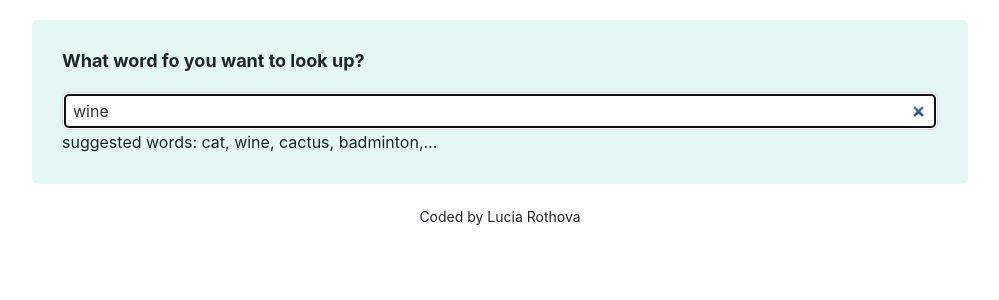
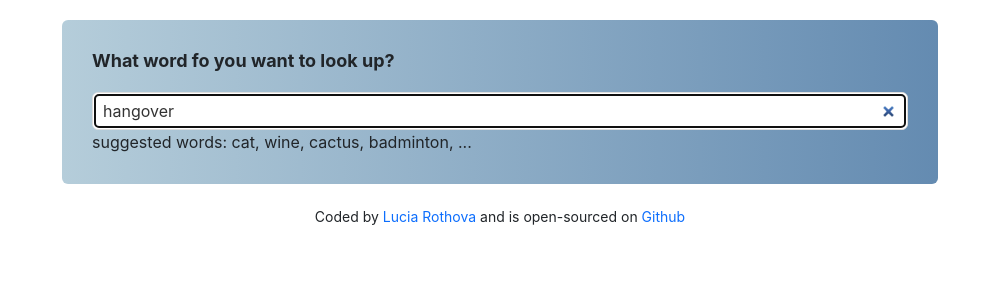
Before and after one commit to LucyRRR/dictionary-project, a React (Create React App) app: page / in a window 1280 px wide. Shown: the top 300 px of the page, without its empty margins (140-1139 px from the left). Built offline with nearby package versions, Linux system fonts and the light colour scheme; no server answers.

Commit message:
additional css changes

```diff
--- a/src/App.css
+++ b/src/App.css
@@ -3,6 +3,9 @@
     margin: 20px 0;
 }
 .App {
-    max-width: 960px;
+    max-width: 900px;
     margin: 0 auto;
 }
+.App a {
+    text-decoration: none;
+}
--- a/src/App.js
+++ b/src/App.js
@@ -9,11 +9,16 @@ export default function App() {
 
       </header>
       <main>
-        <Dictionary defaultKeyword="wine" />
+        <Dictionary defaultKeyword="hangover" />
       </main>
       <footer className="App-footer">
         <small>
-        Coded by Lucia Rothova
+        Coded by <a href="https://www.linkedin.com/in/lucia-rothova-20aa32114/">
+        Lucia Rothova
+        </a> and is open-sourced on
+        <a href="https://github.com/LucyRRR/dictionary-project">
+          {" "}Github
+        </a>
         </small>
       </footer>
       </div>
--- a/src/Dictionary.css
+++ b/src/Dictionary.css
@@ -5,7 +5,7 @@
 }
 
 .Dictionary section {
-    background: #e5f7f2;
+    background-image: linear-gradient(to right, #b5cdda, #648bb1);
     padding: 30px;
     border-radius: 6px;
     box-shadow: 0 10px 20px rgb (0 0 0 /10%);
@@ -21,6 +21,6 @@
 }
 
 .Dictionary hint {
-    font-size: 10px;
-    margin-top: 5px;
+    font-size: 8px;
+    margin-top: 10px;
 }
--- a/src/Dictionary.js
+++ b/src/Dictionary.js
@@ -26,7 +26,7 @@ export default function Dictionary(props){
         axios.get(apiUrl).then(handleDictionResponse);
 
         let pexelsApiKey="563492ad6f91700001000001fc1908b73ca447c99837fa7c91619383";
-        let pexelsApiUrl=`https://api.pexels.com/v1/search?query=${keyword}&per_page=9`;
+        let pexelsApiUrl=`https://api.pexels.com/v1/search?query=${keyword}&per_page=6`;
         let headers =  { Authorization: `Bearer ${pexelsApiKey}` };
 
         axios.get(pexelsApiUrl, { headers: headers}).then(handlePexelsResponse);
@@ -62,7 +62,7 @@ if (loaded) {
                 />
             </form>
             <div className="hint">
-                suggested words: cat, wine, cactus, badminton,...
+                suggested words: cat, wine, cactus, badminton, ...
             </div>
             </section>
             <Results results={results} />
```
